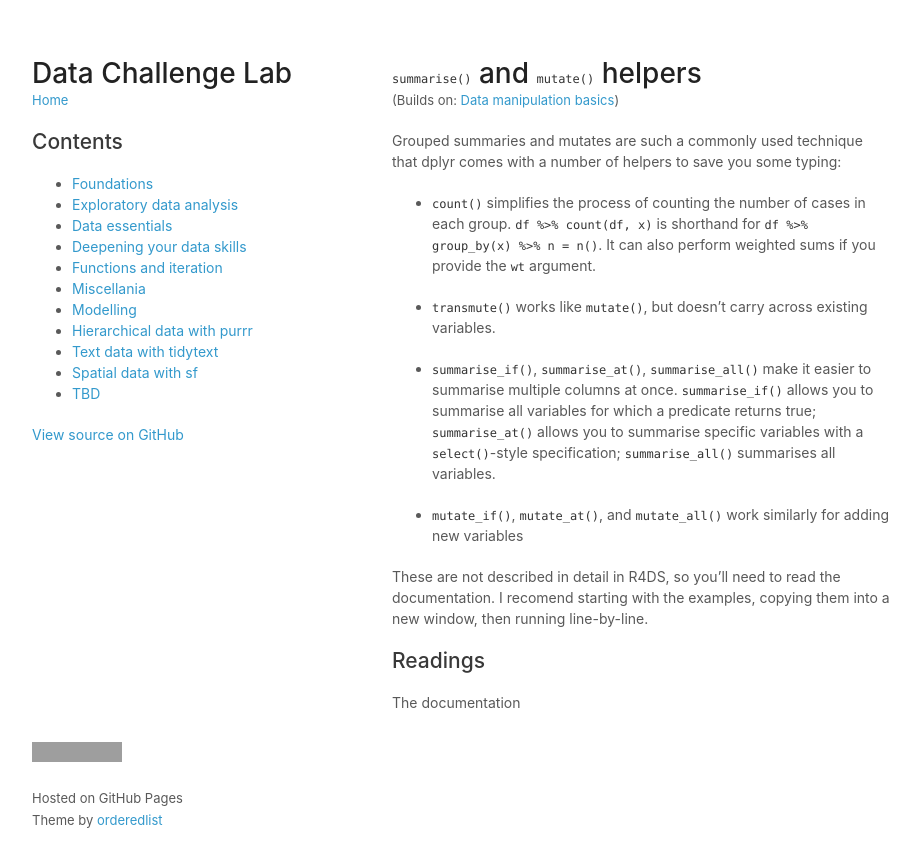
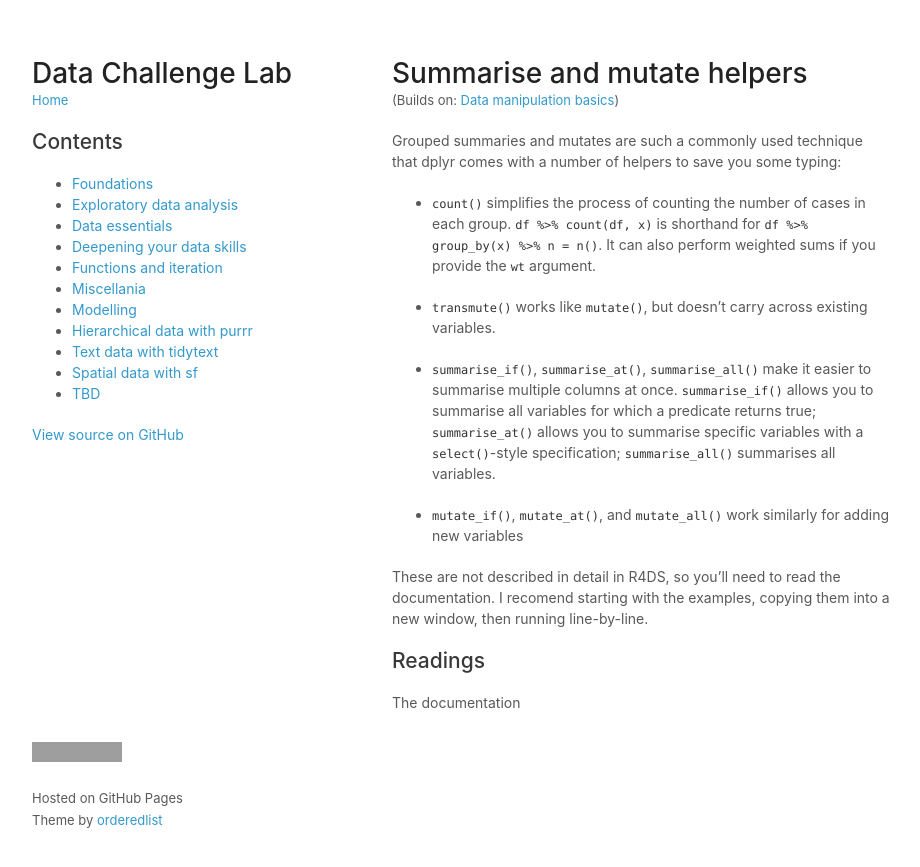
Before and after one commit to dcl-2017-04/curriculum, a Jekyll site: the page built from docs/manip-helpers.md, in a window 1280 px wide. Shown: the top 867 px of the page, without its empty margins (178-1098 px from the left). Built offline with Jekyll 4.4.1, drawn with Linux system fonts in a browser that asks for light colours; our own code applies the rules of GitHub Pages for plain Markdown files; a script that is not in the unit is left out; grey boxes are pictures that could not be loaded.

```diff
--- a/docs/manip-helpers.md
+++ b/docs/manip-helpers.md
@@ -1,10 +1,10 @@
 ---
-title: `summarise()` and `mutate()` helpers
+title: Summarise and mutate helpers
 ---
 
 <!-- Generated automatically from manip-helpers.yml. Do not edit by hand -->
 
-# `summarise()` and `mutate()` helpers
+# Summarise and mutate helpers
 <small>(Builds on: [Data manipulation basics](manip-basics.md))</small>
 
 Grouped summaries and mutates are such a commonly used technique that dplyr
--- a/units/manip-helpers.yml
+++ b/units/manip-helpers.yml
@@ -1,4 +1,4 @@
-title: "`summarise()` and `mutate()` helpers"
+title: Summarise and mutate helpers
 desc: |
   Grouped summaries and mutates are such a commonly used technique that dplyr
   comes with a number of helpers to save you some typing:
```
Also changed, not shown: docs/index.md (+1 -1 lines), docs/manip-basics.md (+1 -1 lines).
